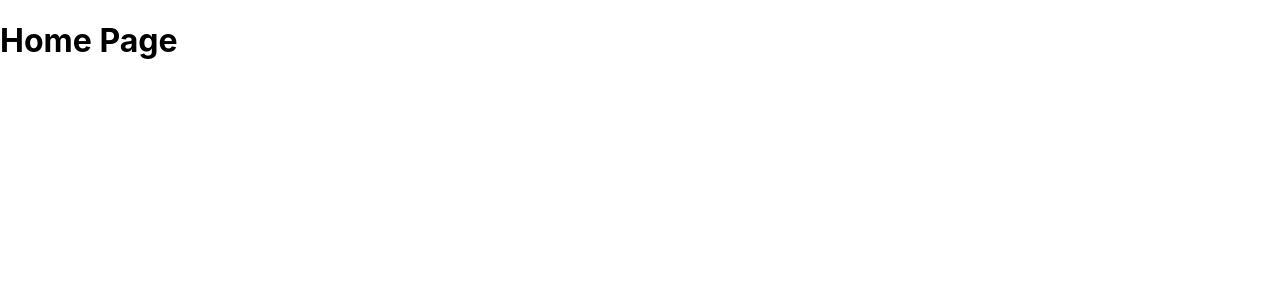
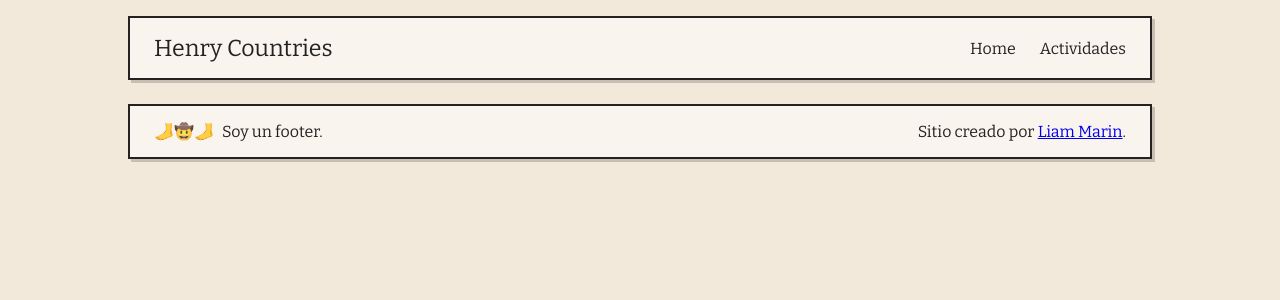
Before and after one commit to LMarinBorges/PI-Countries, a React (Create React App) app in the folder client/: page /home in a window 1280 px wide. Shown: the top 300 px of the page. Built offline with nearby package versions, Linux system fonts and the light colour scheme.

Commit message:
feat: add basic home layout

```diff
--- a/client/public/index.html
+++ b/client/public/index.html
@@ -7,6 +7,11 @@
     <meta name="theme-color" content="#000000" />
     <meta name="description" content="Henry con paises!" />
     <link rel="manifest" href="%PUBLIC_URL%/manifest.json" />
+    <link rel="preconnect" href="https://fonts.gstatic.com" crossorigin />
+    <link
+      href="https://fonts.googleapis.com/css2?family=Bitter:wght@300;400;500&family=Source+Code+Pro:wght@300;400;500&display=swap"
+      rel="stylesheet"
+    />
     <title>Henry Countries</title>
   </head>
   <body>
--- /dev/null
+++ b/client/src/App.css
@@ -0,0 +1,17 @@
+:root {
+  --black: rgba(0, 0, 0, 0.86);
+  --shadow: rgba(0, 0, 0, 0.18);
+}
+
+body {
+  margin: 0;
+  color: var(--black);
+  background-color: #f3e9db;
+  font-family: "Bitter", serif;
+  -webkit-font-smoothing: antialiased;
+  -moz-osx-font-smoothing: grayscale;
+}
+
+code {
+  font-family: "Source Code Pro", monospace;
+}
--- a/client/src/App.js
+++ b/client/src/App.js
@@ -4,6 +4,7 @@ import {
   Route,
   RouterProvider,
 } from "react-router-dom";
+import "./App.css";
 import HomePage from "./routes/home";
 import CountryDetails from "./routes/home/$country";
 import NewActivity from "./routes/home/new";
--- /dev/null
+++ b/client/src/components/Card.jsx
@@ -0,0 +1,9 @@
+import styled from "styled-components";
+
+const Card = styled.div`
+  background-color: #f9f4ed;
+  border: 2px solid var(--black);
+  box-shadow: 3px 3px var(--shadow);
+`;
+
+export default Card;
--- /dev/null
+++ b/client/src/components/Footer.jsx
@@ -0,0 +1,32 @@
+import styled from "styled-components";
+import Card from "./Card";
+
+const Container = styled(Card)`
+  padding: 16px 24px;
+  display: flex;
+  justify-content: space-between;
+`;
+
+const Text = styled.p`
+  margin: 0;
+`;
+
+const FooterMonster = styled(Text)`
+  display: flex;
+  gap: 8px;
+`;
+
+export default function Footer() {
+  return (
+    <Container as="footer">
+      <FooterMonster>
+        <span>🦶🤠🦶</span>
+        <span>Soy un footer.</span>
+      </FooterMonster>
+      <Text>
+        Sitio creado por{" "}
+        <a href="https://github.com/LMarinBorges">Liam Marin</a>.
+      </Text>
+    </Container>
+  );
+}
--- /dev/null
+++ b/client/src/components/Header.jsx
@@ -0,0 +1,24 @@
+import styled from "styled-components";
+import Card from "./Card";
+import Navbar from "./Navbar";
+
+const Container = styled(Card)`
+  display: flex;
+  align-items: center;
+  justify-content: space-between;
+  padding: 16px 24px;
+`;
+
+const Title = styled.div`
+  font-size: 1.45em;
+  margin: 0;
+`;
+
+export default function Header() {
+  return (
+    <Container as="header">
+      <Title>Henry Countries</Title>
+      <Navbar />
+    </Container>
+  );
+}
--- /dev/null
+++ b/client/src/components/Navbar.jsx
@@ -0,0 +1,37 @@
+import styled from "styled-components";
+import { Link as RouterLink } from "react-router-dom";
+
+const LinkList = styled.ul`
+  margin: 0;
+  padding: 0;
+  list-style: none;
+  display: flex;
+  align-items: center;
+  gap: 24px;
+`;
+
+const Link = styled(RouterLink)`
+  color: inherit;
+  text-decoration: none;
+  cursor: pointer;
+  &:hover {
+    text-decoration: underline;
+  }
+`;
+
+const LinkItem = (props) => (
+  <li>
+    <Link {...props} />
+  </li>
+);
+
+export default function Navbar() {
+  return (
+    <nav>
+      <LinkList>
+        <LinkItem to="/home">Home</LinkItem>
+        <LinkItem to="/home/activities/new">Actividades</LinkItem>
+      </LinkList>
+    </nav>
+  );
+}
--- a/client/src/index.css
+++ /dev/null
@@ -1,13 +0,0 @@
-body {
-  margin: 0;
-  font-family: -apple-system, BlinkMacSystemFont, 'Segoe UI', 'Roboto', 'Oxygen',
-    'Ubuntu', 'Cantarell', 'Fira Sans', 'Droid Sans', 'Helvetica Neue',
-    sans-serif;
-  -webkit-font-smoothing: antialiased;
-  -moz-osx-font-smoothing: grayscale;
-}
-
-code {
-  font-family: source-code-pro, Menlo, Monaco, Consolas, 'Courier New',
-    monospace;
-}
--- a/client/src/index.js
+++ b/client/src/index.js
@@ -1,6 +1,5 @@
 import React from "react";
 import ReactDOM from "react-dom/client";
-import "./index.css";
 import App from "./App";
 import reportWebVitals from "./reportWebVitals";
 
--- a/client/src/routes/home.jsx
+++ b/client/src/routes/home.jsx
@@ -1,10 +1,23 @@
-import { Outlet } from "react-router";
+import { Outlet } from "react-router-dom";
+import styled from "styled-components";
+import Footer from "../components/Footer";
+import Header from "../components/Header";
+
+const Container = styled.div`
+  padding: 16px;
+  max-width: 1024px;
+  margin: 0 auto;
+  display: flex;
+  flex-direction: column;
+  gap: 24px;
+`;
 
 export default function HomePage() {
   return (
-    <>
-      <h1>Home Page</h1>
+    <Container>
+      <Header />
       <Outlet />
-    </>
+      <Footer />
+    </Container>
   );
 }
```
